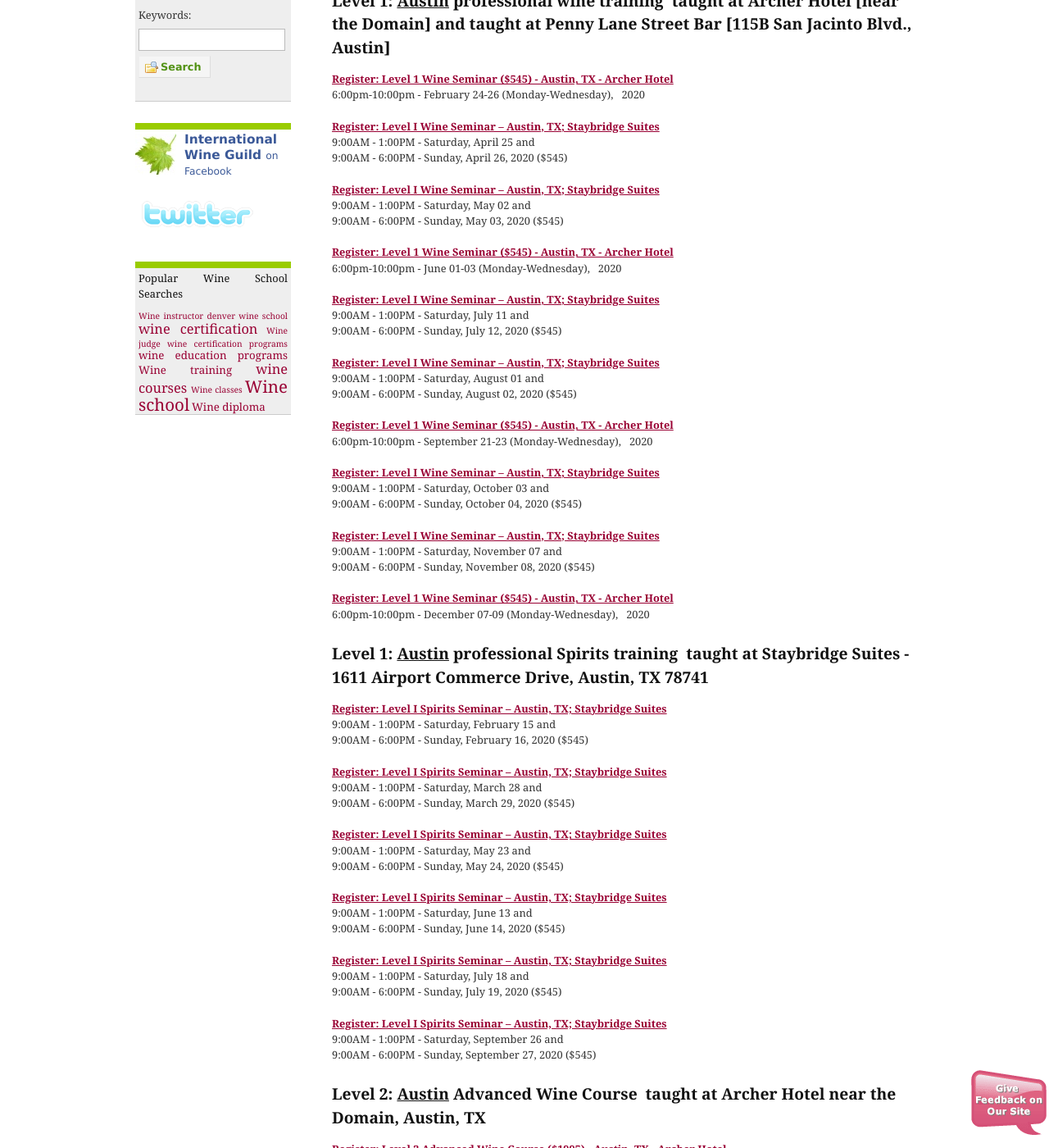
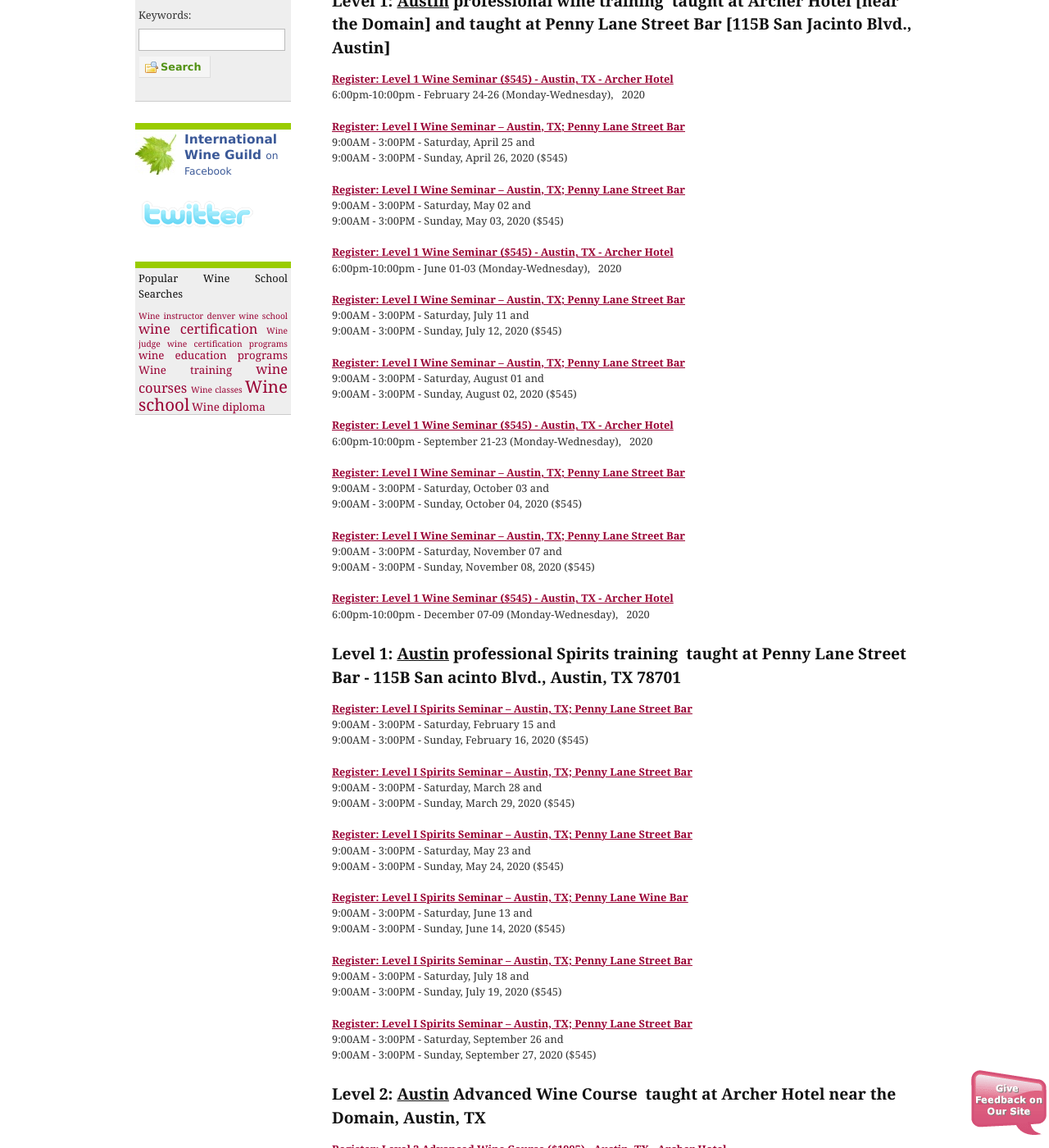
Before and after one commit to CKDev/internationalwineguild.com, a Jekyll site: the page built from texas-wine-school.html, in a window 1280 px wide and 1400 px high, scrolled down 1332 px. Shown: the whole window at 82% size. Built offline with Jekyll 4.4.1, drawn with Linux system fonts in a browser that asks for light colours; a script that is not in the unit is left out; comment, search, counter and statistics services are not loaded; some of the changed text lies outside the part shown.

Commit message:
Update texas-wine-school.html

```diff
--- a/texas-wine-school.html
+++ b/texas-wine-school.html
@@ -52,17 +52,17 @@
 
 <p><a class="ga-track"
     href="http://ww4.aitsafe.com/cf/add.cfm?userid=6714687&amp;product=Level+1+Wine+Seminar+Austin-Penny+Lane++-++04/25-26, 2020&amp;price=545&amp;return=www.internationalwineguild.com/texas-wine-school">
-    <strong>Register: Level I Wine Seminar – Austin, TX; Staybridge Suites</strong>
+    <strong>Register: Level I Wine Seminar – Austin, TX; Penny Lane Street Bar</strong>
   </a><br>
-  9:00AM - 1:00PM - Saturday, April 25 and<br>
-  9:00AM - 6:00PM - Sunday, April 26, 2020 ($545)</p>
+  9:00AM - 3:00PM - Saturday, April 25 and<br>
+  9:00AM - 3:00PM - Sunday, April 26, 2020 ($545)</p>
 
 <p><a class="ga-track"
-    href="http://ww4.aitsafe.com/cf/add.cfm?userid=6714687&amp;product=Level+1+Wine+Seminar+Austin-Staybridge+Suites++-++05/2-3, 2020&amp;price=545&amp;return=www.internationalwineguild.com/texas-wine-school">
-    <strong>Register: Level I Wine Seminar – Austin, TX; Staybridge Suites</strong>
+    href="http://ww4.aitsafe.com/cf/add.cfm?userid=6714687&amp;product=Level+1+Wine+Seminar+Austin-Penny+Lane++-++05/2-3, 2020&amp;price=545&amp;return=www.internationalwineguild.com/texas-wine-school">
+    <strong>Register: Level I Wine Seminar – Austin, TX; Penny Lane Street Bar</strong>
   </a><br>
-  9:00AM - 1:00PM - Saturday, May 02 and<br>
-  9:00AM - 6:00PM - Sunday, May 03, 2020 ($545)</p>
+  9:00AM - 3:00PM - Saturday, May 02 and<br>
+  9:00AM - 3:00PM - Sunday, May 03, 2020 ($545)</p>
 
 <p><a class="ga-track"
     href="http://ww4.aitsafe.com/cf/add.cfm?userid=6714687&amp;product=Level+1+Wine+Seminar+Austin-Archer++-++06/01-06/03,2020&amp;price=545&amp;return=www.internationalwineguild.com/texas-wine-school"><strong>Register:
@@ -70,18 +70,18 @@
     </strong></a>6:00pm-10:00pm - June 01-03 (Monday-Wednesday), &nbsp; 2020</p>
 
 <p><a class="ga-track"
-    href="http://ww4.aitsafe.com/cf/add.cfm?userid=6714687&amp;product=Level+1+Wine+Seminar+Austin-Staybridge+Suites++-++07/11-12, 2020&amp;price=545&amp;return=www.internationalwineguild.com/texas-wine-school">
-    <strong>Register: Level I Wine Seminar – Austin, TX; Staybridge Suites</strong>
+    href="http://ww4.aitsafe.com/cf/add.cfm?userid=6714687&amp;product=Level+1+Wine+Seminar+Austin-Penny+Lane++-++07/11-12, 2020&amp;price=545&amp;return=www.internationalwineguild.com/texas-wine-school">
+    <strong>Register: Level I Wine Seminar – Austin, TX; Penny Lane Street Bar</strong>
   </a><br>
-  9:00AM - 1:00PM - Saturday, July 11 and<br>
-  9:00AM - 6:00PM - Sunday, July 12, 2020 ($545)</p>
+  9:00AM - 3:00PM - Saturday, July 11 and<br>
+  9:00AM - 3:00PM - Sunday, July 12, 2020 ($545)</p>
 
 <p><a class="ga-track"
-    href="http://ww4.aitsafe.com/cf/add.cfm?userid=6714687&amp;product=Level+1+Wine+Seminar+Austin-Staybridge+Suites++-++08/1-2, 2020&amp;price=545&amp;return=www.internationalwineguild.com/texas-wine-school">
-    <strong>Register: Level I Wine Seminar – Austin, TX; Staybridge Suites</strong>
+    href="http://ww4.aitsafe.com/cf/add.cfm?userid=6714687&amp;product=Level+1+Wine+Seminar+Austin-Penny+Lane++-++08/1-2, 2020&amp;price=545&amp;return=www.internationalwineguild.com/texas-wine-school">
+    <strong>Register: Level I Wine Seminar – Austin, TX; Penny Lane Street Bar</strong>
   </a><br>
-  9:00AM - 1:00PM - Saturday, August 01 and<br>
-  9:00AM - 6:00PM - Sunday, August 02, 2020 ($545)</p>
+  9:00AM - 3:00PM - Saturday, August 01 and<br>
+  9:00AM - 3:00PM - Sunday, August 02, 2020 ($545)</p>
 
 <p><a class="ga-track"
     href="http://ww4.aitsafe.com/cf/add.cfm?userid=6714687&amp;product=Level+1+Wine+Seminar+Austin-Archer++-++09/21-09/23,2020&amp;price=545&amp;return=www.internationalwineguild.com/texas-wine-school"><strong>Register:
@@ -89,18 +89,18 @@
     </strong></a>6:00pm-10:00pm - September 21-23 (Monday-Wednesday), &nbsp; 2020</p>
 
 <p><a class="ga-track"
-    href="http://ww4.aitsafe.com/cf/add.cfm?userid=6714687&amp;product=Level+1+Wine+Seminar+Austin-Staybridge+Suites++-++10/3-4, 2020&amp;price=545&amp;return=www.internationalwineguild.com/texas-wine-school">
-    <strong>Register: Level I Wine Seminar – Austin, TX; Staybridge Suites</strong>
+    href="http://ww4.aitsafe.com/cf/add.cfm?userid=6714687&amp;product=Level+1+Wine+Seminar+Austin-Penny Lane++-++10/3-4, 2020&amp;price=545&amp;return=www.internationalwineguild.com/texas-wine-school">
+    <strong>Register: Level I Wine Seminar – Austin, TX; Penny Lane Street Bar</strong>
   </a><br>
-  9:00AM - 1:00PM - Saturday, October 03 and<br>
-  9:00AM - 6:00PM - Sunday, October 04, 2020 ($545)</p>
+  9:00AM - 3:00PM - Saturday, October 03 and<br>
+  9:00AM - 3:00PM - Sunday, October 04, 2020 ($545)</p>
 
 <p><a class="ga-track"
-    href="http://ww4.aitsafe.com/cf/add.cfm?userid=6714687&amp;product=Level+1+Wine+Seminar+Austin-Staybridge+Suites++-++11/7-8, 2020&amp;price=545&amp;return=www.internationalwineguild.com/texas-wine-school">
-    <strong>Register: Level I Wine Seminar – Austin, TX; Staybridge Suites</strong>
+    href="http://ww4.aitsafe.com/cf/add.cfm?userid=6714687&amp;product=Level+1+Wine+Seminar+Austin-Penny+Lane++-++11/7-8, 2020&amp;price=545&amp;return=www.internationalwineguild.com/texas-wine-school">
+    <strong>Register: Level I Wine Seminar – Austin, TX; Penny Lane Street Bar</strong>
   </a><br>
-  9:00AM - 1:00PM - Saturday, November 07 and<br>
-  9:00AM - 6:00PM - Sunday, November 08, 2020 ($545)</p>
+  9:00AM - 3:00PM - Saturday, November 07 and<br>
+  9:00AM - 3:00PM - Sunday, November 08, 2020 ($545)</p>
 
 <p><a class="ga-track"
     href="http://ww4.aitsafe.com/cf/add.cfm?userid=6714687&amp;product=Level+1+Wine+Seminar+Austin-Archer++-++12/07-12/09,2020&amp;price=545&amp;return=www.internationalwineguild.com/texas-wine-school"><strong>Register:
@@ -108,49 +108,49 @@
     </strong></a>6:00pm-10:00pm - December 07-09 (Monday-Wednesday), &nbsp; 2020</p>
 
 
-<h3><strong>Level 1: <u>Austin</u> professional Spirits training&nbsp; taught at Staybridge Suites - 1611 Airport Commerce Drive, Austin, TX 78741&nbsp;</strong></h3>
+<h3><strong>Level 1: <u>Austin</u> professional Spirits training&nbsp; taught at Penny Lane Street Bar - 115B San acinto Blvd., Austin, TX 78701&nbsp;</strong></h3>
 
 <p><a class="ga-track"
-    href="http://ww4.aitsafe.com/cf/add.cfm?userid=6714687&amp;product=Level+1+Spirits+Seminar+Austin-Staybridge+Suites++-++02/15-16, 2020&amp;price=545&amp;return=www.internationalwineguild.com/texas-wine-school">
-    <strong>Register: Level I Spirits Seminar – Austin, TX; Staybridge Suites</strong>
+    href="http://ww4.aitsafe.com/cf/add.cfm?userid=6714687&amp;product=Level+1+Spirits+Seminar+Austin-Penny+Lane++-++02/15-16, 2020&amp;price=545&amp;return=www.internationalwineguild.com/texas-wine-school">
+    <strong>Register: Level I Spirits Seminar – Austin, TX; Penny Lane Street Bar</strong>
   </a><br>
-  9:00AM - 1:00PM - Saturday, February 15 and<br>
-  9:00AM - 6:00PM - Sunday, February 16, 2020 ($545)</p>
+  9:00AM - 3:00PM - Saturday, February 15 and<br>
+  9:00AM - 3:00PM - Sunday, February 16, 2020 ($545)</p>
 
 <p><a class="ga-track"
-    href="http://ww4.aitsafe.com/cf/add.cfm?userid=6714687&amp;product=Level+1+Spirits+Seminar+Austin-Staybridge+Suites++-++03/28-29, 2020&amp;price=545&amp;return=www.internationalwineguild.com/texas-wine-school">
-    <strong>Register: Level I Spirits Seminar – Austin, TX; Staybridge Suites</strong>
+    href="http://ww4.aitsafe.com/cf/add.cfm?userid=6714687&amp;product=Level+1+Spirits+Seminar+Austin-Penny+Lane++-++03/28-29, 2020&amp;price=545&amp;return=www.internationalwineguild.com/texas-wine-school">
+    <strong>Register: Level I Spirits Seminar – Austin, TX; Penny Lane Street Bar</strong>
   </a><br>
-  9:00AM - 1:00PM - Saturday, March 28 and<br>
-  9:00AM - 6:00PM - Sunday, March 29, 2020 ($545)</p>
+  9:00AM - 3:00PM - Saturday, March 28 and<br>
+  9:00AM - 3:00PM - Sunday, March 29, 2020 ($545)</p>
 
 <p><a class="ga-track"
-    href="http://ww4.aitsafe.com/cf/add.cfm?userid=6714687&amp;product=Level+1+Spirits+Seminar+Austin-Staybridge+Suites++-++05/23-24, 2020&amp;price=545&amp;return=www.internationalwineguild.com/texas-wine-school">
-    <strong>Register: Level I Spirits Seminar – Austin, TX; Staybridge Suites</strong>
+    href="http://ww4.aitsafe.com/cf/add.cfm?userid=6714687&amp;product=Level+1+Spirits+Seminar+Austin-Penny+Lane++-++05/23-24, 2020&amp;price=545&amp;return=www.internationalwineguild.com/texas-wine-school">
+    <strong>Register: Level I Spirits Seminar – Austin, TX; Penny Lane Street Bar</strong>
   </a><br>
-  9:00AM - 1:00PM - Saturday, May 23 and<br>
-  9:00AM - 6:00PM - Sunday, May 24, 2020 ($545)</p>
+  9:00AM - 3:00PM - Saturday, May 23 and<br>
+  9:00AM - 3:00PM - Sunday, May 24, 2020 ($545)</p>
 
 <p><a class="ga-track"
-    href="http://ww4.aitsafe.com/cf/add.cfm?userid=6714687&amp;product=Level+1+Spirits+Seminar+Austin-Staybridge+Suites++-++06/13-14, 2020&amp;price=545&amp;return=www.internationalwineguild.com/texas-wine-school">
-    <strong>Register: Level I Spirits Seminar – Austin, TX; Staybridge Suites</strong>
+    href="http://ww4.aitsafe.com/cf/add.cfm?userid=6714687&amp;product=Level+1+Spirits+Seminar+Austin-Penny+Lane++-++06/13-14, 2020&amp;price=545&amp;return=www.internationalwineguild.com/texas-wine-school">
+    <strong>Register: Level I Spirits Seminar – Austin, TX; Penny Lane Wine Bar</strong>
   </a><br>
-  9:00AM - 1:00PM - Saturday, June 13 and<br>
-  9:00AM - 6:00PM - Sunday, June 14, 2020 ($545)</p>
+  9:00AM - 3:00PM - Saturday, June 13 and<br>
+  9:00AM - 3:00PM - Sunday, June 14, 2020 ($545)</p>
 
 <p><a class="ga-track"
-    href="http://ww4.aitsafe.com/cf/add.cfm?userid=6714687&amp;product=Level+1+Spirits+Seminar+Austin-Staybridge+Suites++-++07/18-19, 2020&amp;price=545&amp;return=www.internationalwineguild.com/texas-wine-school">
-    <strong>Register: Level I Spirits Seminar – Austin, TX; Staybridge Suites</strong>
+    href="http://ww4.aitsafe.com/cf/add.cfm?userid=6714687&amp;product=Level+1+Spirits+Seminar+Austin-Penny+Lane++-++07/18-19, 2020&amp;price=545&amp;return=www.internationalwineguild.com/texas-wine-school">
+    <strong>Register: Level I Spirits Seminar – Austin, TX; Penny Lane Street Bar</strong>
   </a><br>
-  9:00AM - 1:00PM - Saturday, July 18 and<br>
-  9:00AM - 6:00PM - Sunday, July 19, 2020 ($545)</p>
+  9:00AM - 3:00PM - Saturday, July 18 and<br>
+  9:00AM - 3:00PM - Sunday, July 19, 2020 ($545)</p>
 
 <p><a class="ga-track"
-    href="http://ww4.aitsafe.com/cf/add.cfm?userid=6714687&amp;product=Level+1+Spirits+Seminar+Austin-Staybridge+Suites++-++09/26-27, 2020&amp;price=545&amp;return=www.internationalwineguild.com/texas-wine-school">
-    <strong>Register: Level I Spirits Seminar – Austin, TX; Staybridge Suites</strong>
+    href="http://ww4.aitsafe.com/cf/add.cfm?userid=6714687&amp;product=Level+1+Spirits+Seminar+Austin-Penny+Lane++-++09/26-27, 2020&amp;price=545&amp;return=www.internationalwineguild.com/texas-wine-school">
+    <strong>Register: Level I Spirits Seminar – Austin, TX; Penny Lane Street Bar</strong>
   </a><br>
-  9:00AM - 1:00PM - Saturday, September 26 and<br>
-  9:00AM - 6:00PM - Sunday, September 27, 2020 ($545)</p>
+  9:00AM - 3:00PM - Saturday, September 26 and<br>
+  9:00AM - 3:00PM - Sunday, September 27, 2020 ($545)</p>
 
 <h3><strong>Level 2: <u>Austin</u> Advanced Wine Course&nbsp; taught at Archer Hotel near the Domain, Austin, TX&nbsp;</strong></h3>
 
```
Also changed, not shown: other parts of texas-wine-school.html (+1 -1 lines).
